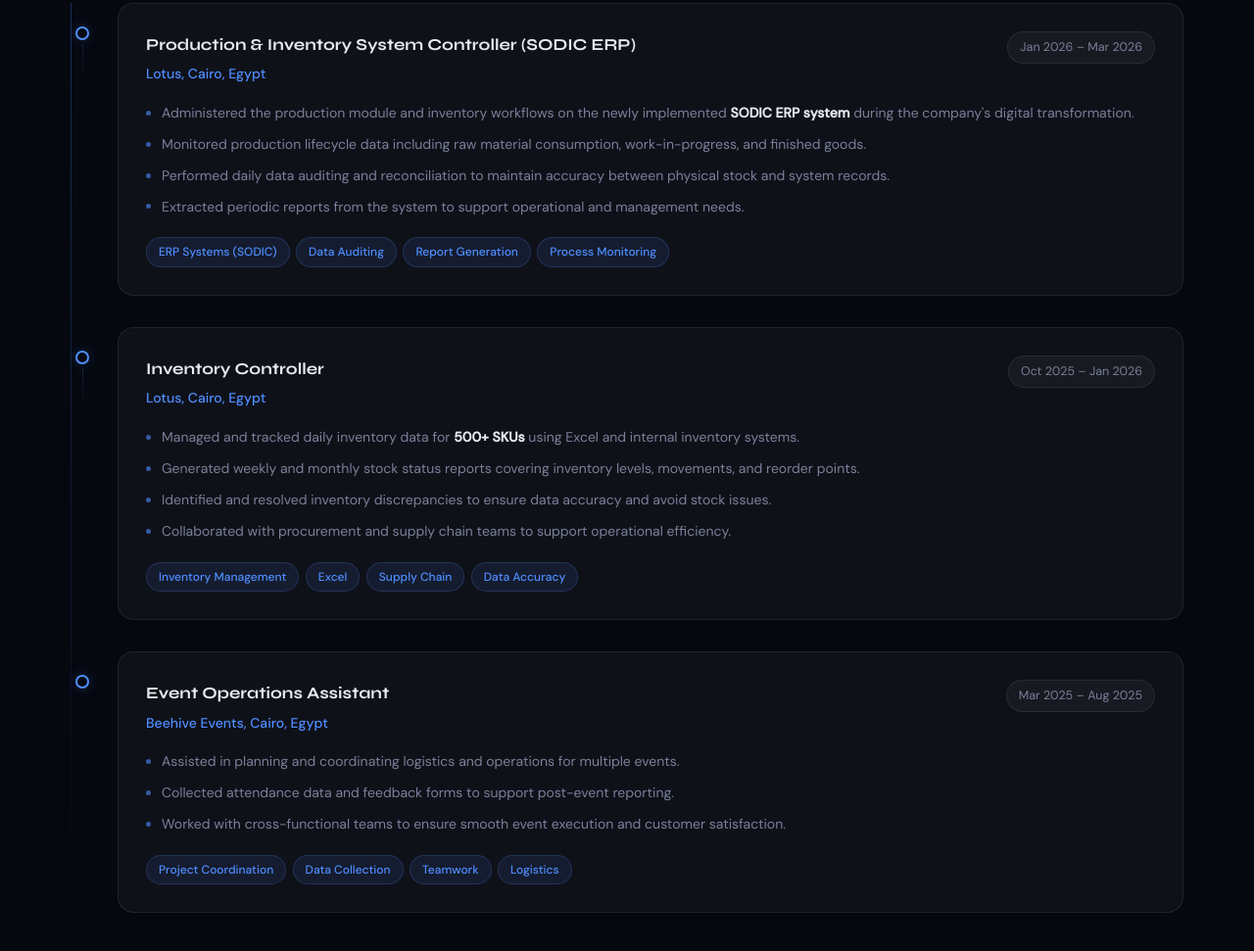
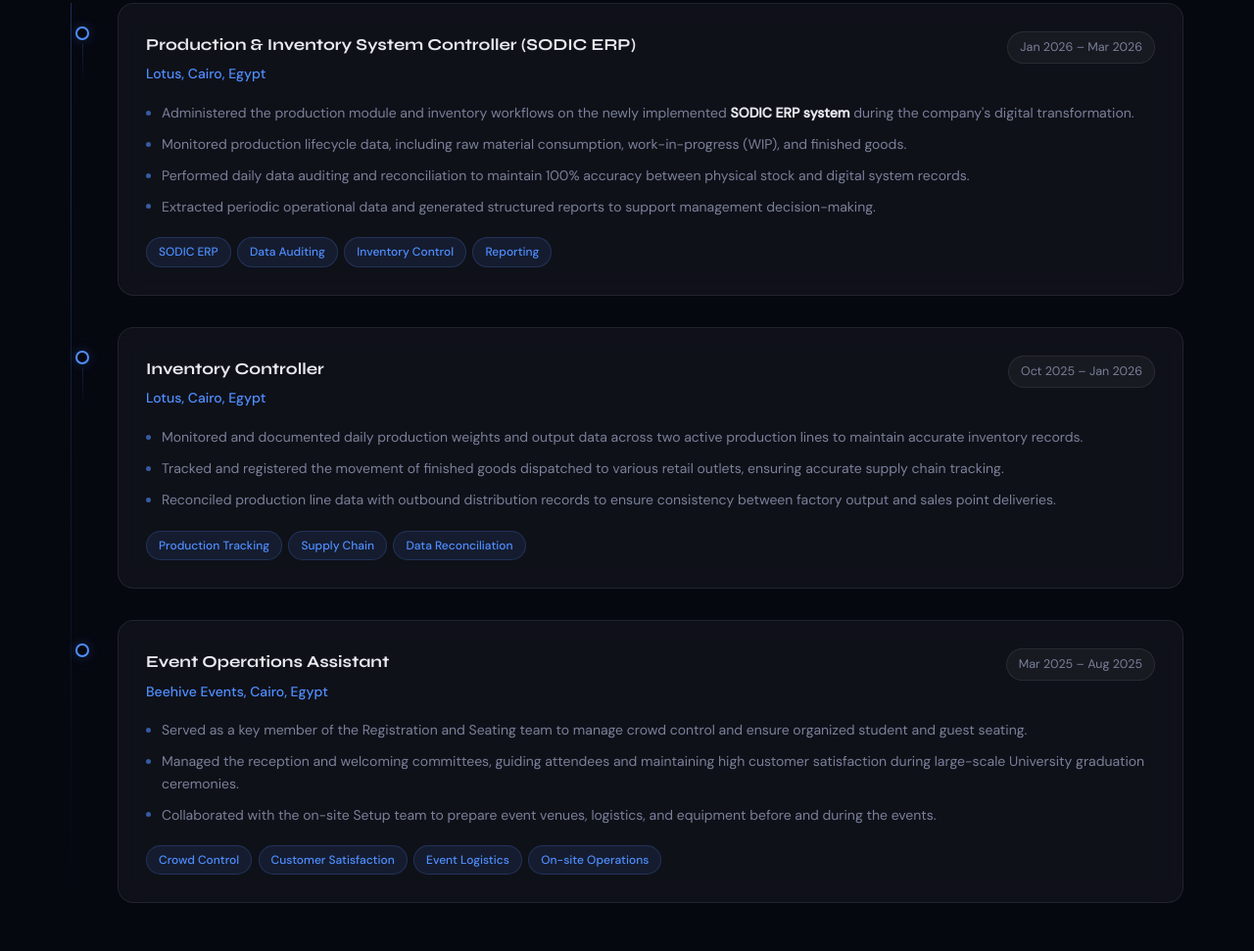
Before and after one commit to MohamedKalhed/portfolio, a plain HTML site: page index.html in a window 1280 px wide. Shown: the part 3600-4571 px from the top of the page at 98% size. Drawn offline with Linux system fonts and the light colour scheme.

Commit message:
Add files via upload

```diff
--- a/index.html
+++ b/index.html
@@ -385,7 +385,7 @@
 
       <div class="timeline">
 
-        <!-- Job 1: Production & Inventory System Controller -->
+<!-- Job 1: Production & Inventory System Controller -->
         <div class="timeline-item reveal-left">
           <div class="timeline-marker">
             <div class="marker-dot"></div>
@@ -401,12 +401,12 @@
             </div>
             <ul class="timeline-points">
               <li>Administered the production module and inventory workflows on the newly implemented <strong>SODIC ERP system</strong> during the company's digital transformation.</li>
-              <li>Monitored production lifecycle data including raw material consumption, work-in-progress, and finished goods.</li>
-              <li>Performed daily data auditing and reconciliation to maintain accuracy between physical stock and system records.</li>
-              <li>Extracted periodic reports from the system to support operational and management needs.</li>
+              <li>Monitored production lifecycle data, including raw material consumption, work-in-progress (WIP), and finished goods.</li>
+              <li>Performed daily data auditing and reconciliation to maintain 100% accuracy between physical stock and digital system records.</li>
+              <li>Extracted periodic operational data and generated structured reports to support management decision-making.</li>
             </ul>
             <div class="timeline-tags">
-              <span class="tag">ERP Systems (SODIC)</span><span class="tag">Data Auditing</span><span class="tag">Report Generation</span><span class="tag">Process Monitoring</span>
+              <span class="tag">SODIC ERP</span><span class="tag">Data Auditing</span><span class="tag">Inventory Control</span><span class="tag">Reporting</span>
             </div>
           </div>
         </div>
@@ -426,13 +426,12 @@
               <span class="timeline-date">Oct 2025 – Jan 2026</span>
             </div>
             <ul class="timeline-points">
-              <li>Managed and tracked daily inventory data for <strong>500+ SKUs</strong> using Excel and internal inventory systems.</li>
-              <li>Generated weekly and monthly stock status reports covering inventory levels, movements, and reorder points.</li>
-              <li>Identified and resolved inventory discrepancies to ensure data accuracy and avoid stock issues.</li>
-              <li>Collaborated with procurement and supply chain teams to support operational efficiency.</li>
+              <li>Monitored and documented daily production weights and output data across two active production lines to maintain accurate inventory records.</li>
+              <li>Tracked and registered the movement of finished goods dispatched to various retail outlets, ensuring accurate supply chain tracking.</li>
+              <li>Reconciled production line data with outbound distribution records to ensure consistency between factory output and sales point deliveries.</li>
             </ul>
             <div class="timeline-tags">
-              <span class="tag">Inventory Management</span><span class="tag">Excel</span><span class="tag">Supply Chain</span><span class="tag">Data Accuracy</span>
+              <span class="tag">Production Tracking</span><span class="tag">Supply Chain</span><span class="tag">Data Reconciliation</span>
             </div>
           </div>
         </div>
@@ -451,12 +450,12 @@
               <span class="timeline-date">Mar 2025 – Aug 2025</span>
             </div>
             <ul class="timeline-points">
-              <li>Assisted in planning and coordinating logistics and operations for multiple events.</li>
-              <li>Collected attendance data and feedback forms to support post-event reporting.</li>
-              <li>Worked with cross-functional teams to ensure smooth event execution and customer satisfaction.</li>
+              <li>Served as a key member of the Registration and Seating team to manage crowd control and ensure organized student and guest seating.</li>
+              <li>Managed the reception and welcoming committees, guiding attendees and maintaining high customer satisfaction during large-scale University graduation ceremonies.</li>
+              <li>Collaborated with the on-site Setup team to prepare event venues, logistics, and equipment before and during the events.</li>
             </ul>
             <div class="timeline-tags">
-              <span class="tag">Project Coordination</span><span class="tag">Data Collection</span><span class="tag">Teamwork</span><span class="tag">Logistics</span>
+              <span class="tag">Crowd Control</span><span class="tag">Customer Satisfaction</span><span class="tag">Event Logistics</span><span class="tag">On-site Operations</span>
             </div>
           </div>
         </div>
```
